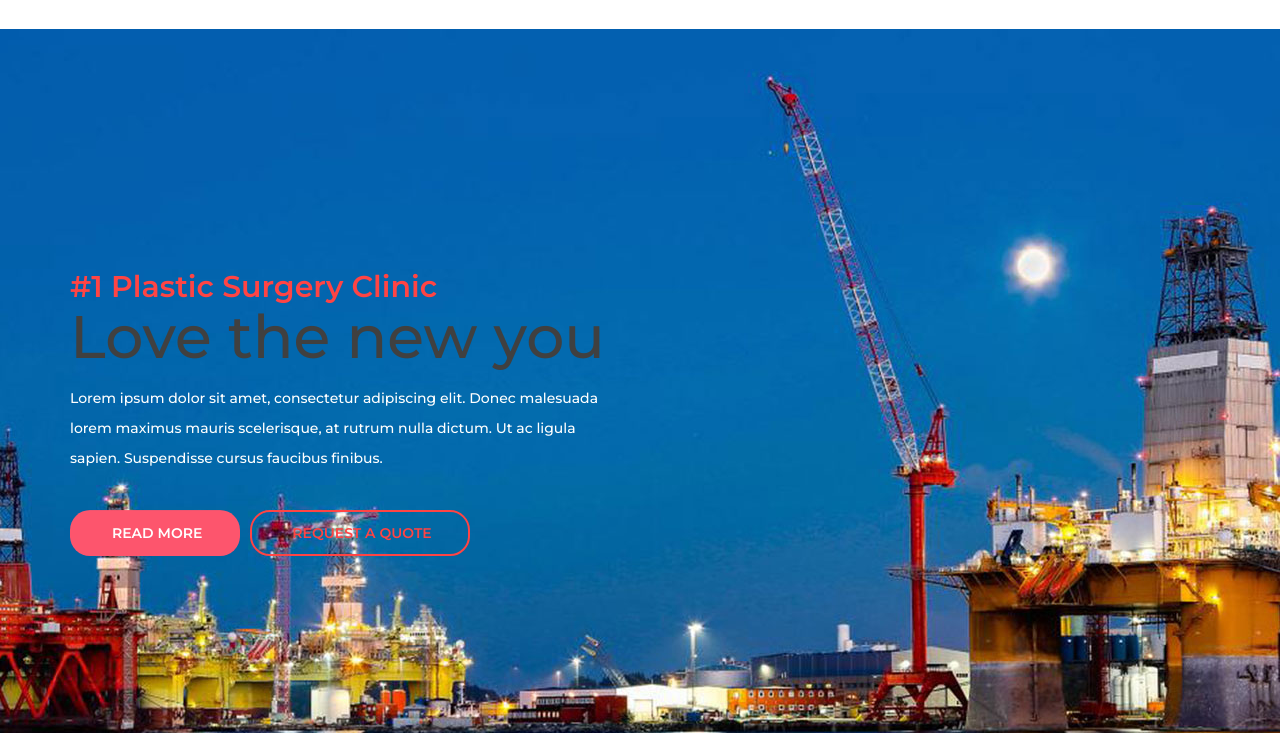
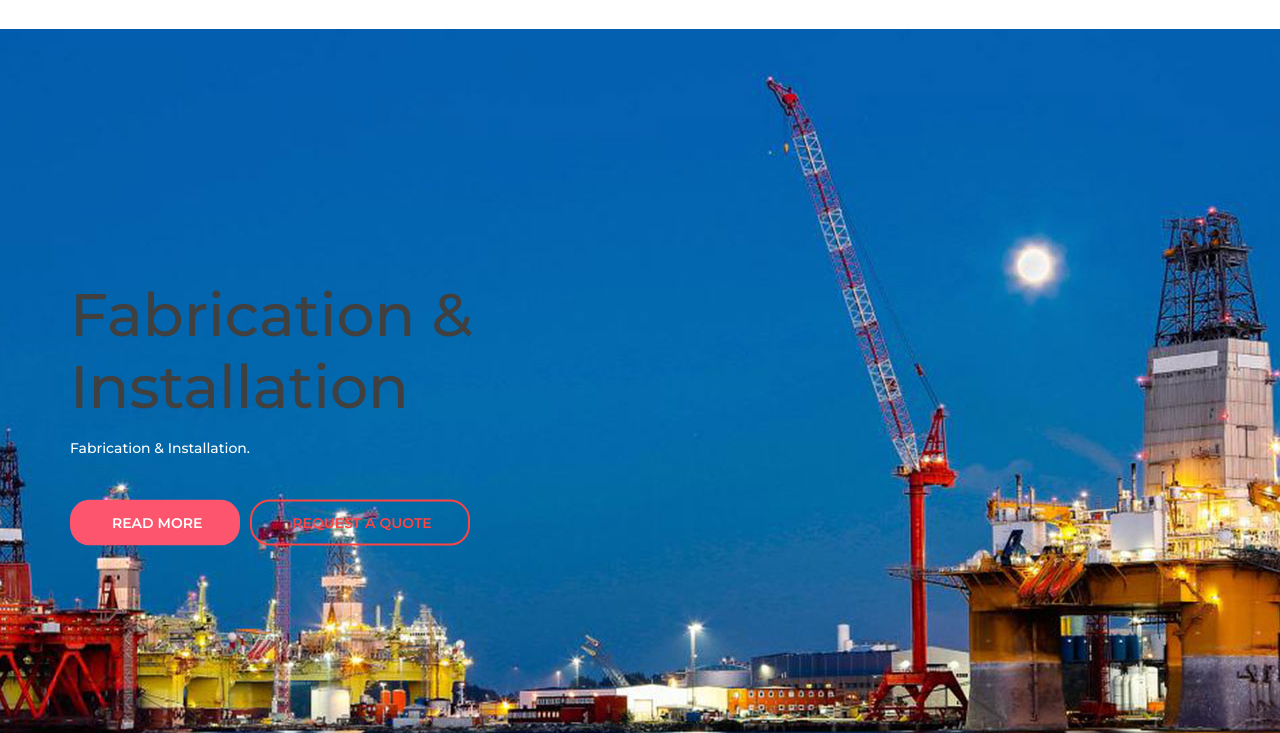
Before and after one commit to rasheedsaidi/vicasolng, a plain HTML site: page index.html in a window 1280 px wide. Shown: the part 88-821 px from the top of the page. Drawn offline with Linux system fonts and the light colour scheme.

Commit message:
Edit home

```diff
--- a/index.html
+++ b/index.html
@@ -111,10 +111,10 @@
 							<div class="row">
 								<div class="col">
 									<div class="home_content">
-										<div class="home_subtitle">#1 Plastic Surgery Clinic</div>
-										<div class="home_title">Love the new you</div>
+										<!--div class="home_subtitle">#1 Plastic Surgery Clinic</div-->
+										<div class="home_title">Project & Construction Management</div>
 										<div class="home_text">
-											<p>Lorem ipsum dolor sit amet, consectetur adipiscing elit. Donec malesuada lorem maximus mauris scelerisque, at rutrum nulla dictum. Ut ac ligula sapien. Suspendisse cursus faucibus finibus.</p>
+											<p>Project & Construction Management</p>
 										</div>
 										<div class="home_buttons d-flex flex-row align-items-center justify-content-start">
 											<div class="button button_1 trans_200"><a href="#">read more</a></div>
@@ -135,10 +135,9 @@
 							<div class="row">
 								<div class="col">
 									<div class="home_content">
-										<div class="home_subtitle">#1 Plastic Surgery Clinic</div>
-										<div class="home_title">Love the new you</div>
+										<div class="home_title">Fabrication & Installation </div>
 										<div class="home_text">
-											<p>Lorem ipsum dolor sit amet, consectetur adipiscing elit. Donec malesuada lorem maximus mauris scelerisque, at rutrum nulla dictum. Ut ac ligula sapien. Suspendisse cursus faucibus finibus.</p>
+											<p>Fabrication & Installation.</p>
 										</div>
 										<div class="home_buttons d-flex flex-row align-items-center justify-content-start">
 											<div class="button button_1 trans_200"><a href="#">read more</a></div>
@@ -159,10 +158,9 @@
 							<div class="row">
 								<div class="col">
 									<div class="home_content">
-										<div class="home_subtitle">#1 Plastic Surgery Clinic</div>
-										<div class="home_title">Love the new you</div>
+										<div class="home_title">Field Engineering, Quality & Risk Management </div>
 										<div class="home_text">
-											<p>Lorem ipsum dolor sit amet, consectetur adipiscing elit. Donec malesuada lorem maximus mauris scelerisque, at rutrum nulla dictum. Ut ac ligula sapien. Suspendisse cursus faucibus finibus.</p>
+											<p>Field Engineering, Quality & Risk Management.</p>
 										</div>
 										<div class="home_buttons d-flex flex-row align-items-center justify-content-start">
 											<div class="button button_1 trans_200"><a href="#">read more</a></div>
```
